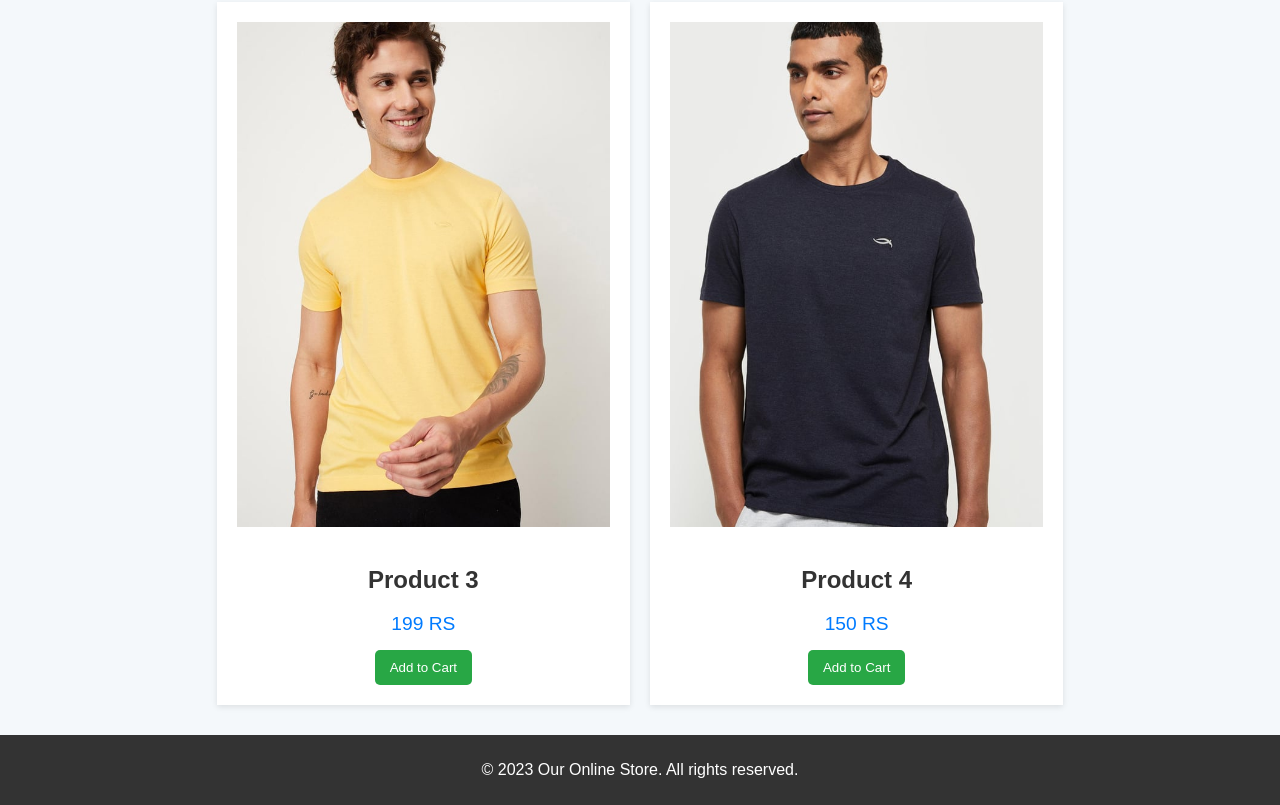
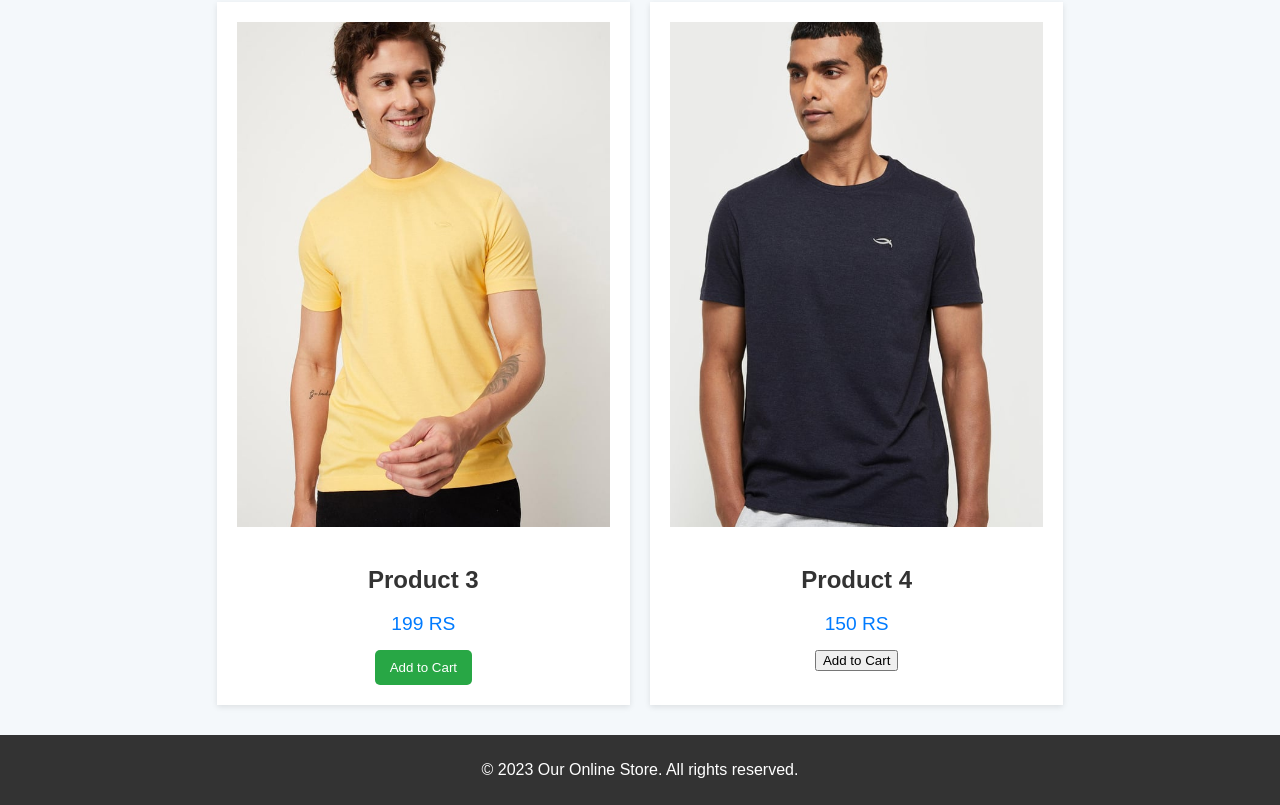
Before and after one commit to THAMARAI8754/static-wesite, a plain HTML site: page index.html in a window 1280 px wide. Shown: the part 691-1496 px from the top of the page. Drawn offline with Linux system fonts and the light colour scheme.

Commit message:
Update index.html

```diff
--- a/index.html
+++ b/index.html
@@ -46,7 +46,7 @@
             <h2>Product 4</h2>
             <p class="price">150 RS</p>
             <a href="https://www.msn.com/en-in/news/India/bengaluru-couple-moves-to-one-of-world-s-smallest-countries-for-better-quality-of-life-lower-taxes/ar-AA1pY5GJ?ocid=msedgdhp&pc=U531&cvid=1a0ef4c04d7e47d09008e7eea86c40c1&ei=10">
-                <button class="add-to-cart">Add to Cart</button>
+                <button class="https://www.shopsy.in/viewcart?exploreMode=TRUE&preference=FLIPKART">Add to Cart</button>
             </a>
 
         </section>
```
